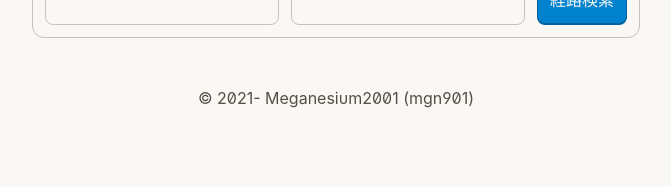
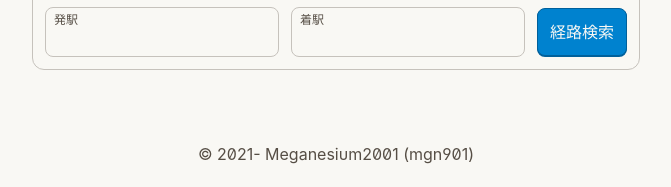
Before and after one commit to mgn901/m13tk, a React app: page / in a window 1280 px wide. Shown: the part 1328-1515 px from the top of the page, without its empty margins (304-975 px from the left). Before the commit the page ends 1454 px from the top, so only its background shows below. Built offline with nearby package versions, Linux system fonts and the light colour scheme; the HTML template or start-up script is replaced by a standard one; a web font is replaced by a local one.

Commit message:
ページ全体の余白を調整した。

```diff
--- a/src/main.tsx
+++ b/src/main.tsx
@@ -8,12 +8,12 @@ import './scss/style.scss';
 
 export const App: React.FC = () => {
 	return <div className='tkcnt-y tkalign-center'>
-		<header className='tkcnt-x tksticky-top tkjustify-center tkpy-3 tkshadow-2'>
+		<header className='tkcnt-x tksticky-top tkjustify-center tkm-6 tkpy-3 tkshadow-2'>
 			<div className='tkcnt-x tkx-160 tkpx-4'>
 				<a className='tkbtn-text tktxt-heading'>m13TK</a>
 			</div>
 		</header>
-		<main className='tkcnt-y tkx-160 tkm-4 tkp-4'>
+		<main className='tkcnt-y tkx-160 tkm-6 tkpx-4 tkpy-6'>
 			<section className='tkcnt-txt'>
 				<h1 className='tkpage-h1'>m13TK: ラクするためのCSSフレームワーク</h1>
 				<p className='tkpage-p'>CSSのFlexible Box LayoutやCustom Propertiesを活用している、高速なレイアウトの構築を支援するCSSフレームワークです。</p>
@@ -24,7 +24,7 @@ export const App: React.FC = () => {
 			<PictureCard />
 			<InputDepAndArr />
 		</main>
-		<footer className='tkcnt-x tkjustify-center tkm-4 tkpy-4'>
+		<footer className='tkcnt-x tkjustify-center tkm-6 tkpy-6'>
 			<div className='tkcnt-x tkjustify-center tkx-160 tkpx-4'>&copy; 2021- Meganesium2001 (mgn901)</div>
 		</footer>
 	</div>
```
